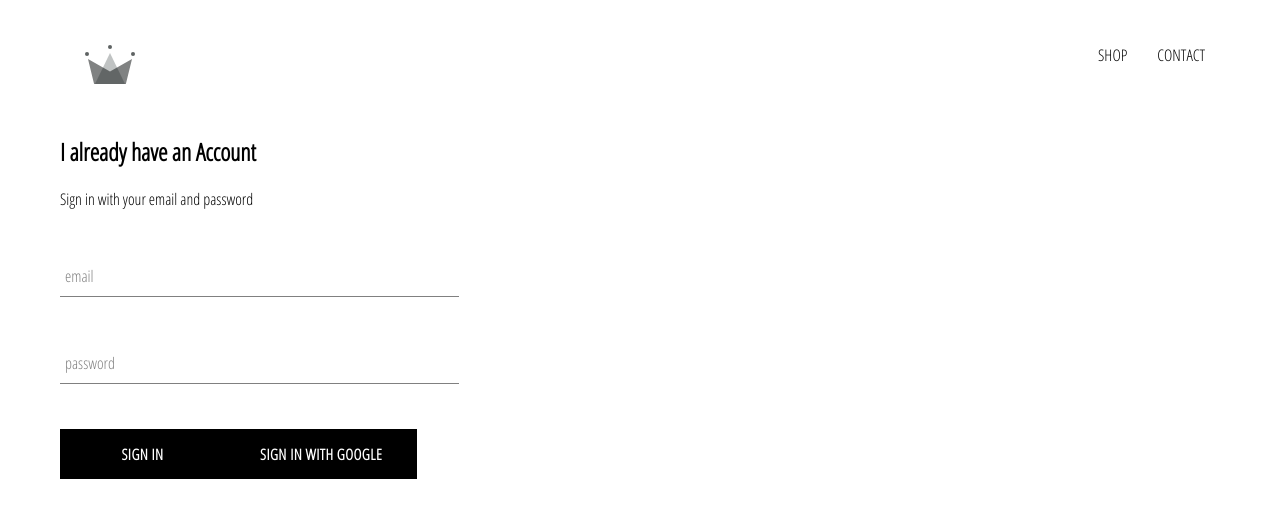
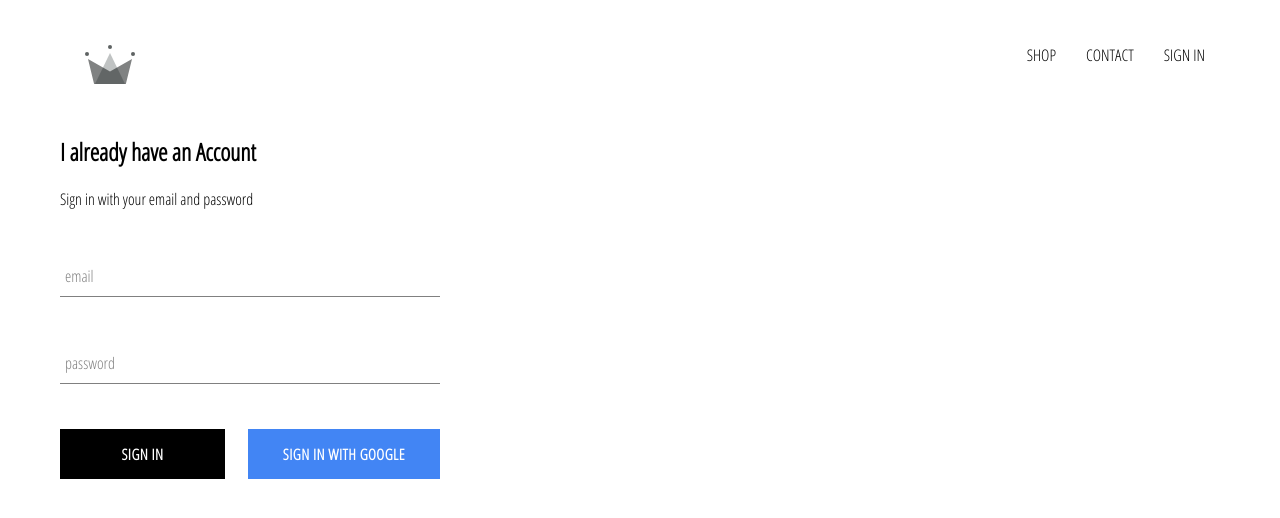
Before and after one commit to Marlrus/ts-react-ecommerce-project, a React (Create React App) app: page /signin in a window 1280 px wide. Shown: the top 518 px of the page. Built offline with nearby package versions, Linux system fonts and the light colour scheme; no server answers.

Commit message:
Created auth logic, added custom buttons for sign-in and sign-out, finished sign-in component styling

```diff
--- a/src/App.css
+++ b/src/App.css
@@ -7,3 +7,7 @@ a {
    text-decoration: none;
    color: black;
 }
+
+* {
+   box-sizing: border-box;
+}
--- a/src/App.tsx
+++ b/src/App.tsx
@@ -7,11 +7,39 @@ import HomePage from './pages/homepage/homepage.component';
 import ShopPage from './pages/shop/shop.component';
 import SignInAndSignUpPage from './pages/sign-in-and-sign-up/sign-in-and-sign-up.component';
 import Header from './components/header/header.component';
+import { auth } from './firebase/firebase.utils';
 
-function App() {
+interface AppState {
+   currentUser: null | object;
+}
+
+class App extends React.Component<any, AppState> {
+   constructor(props: any) {
+      super(props);
+
+      this.state = {
+         currentUser: null,
+      };
+   }
+
+   unsubscribeFromAuth: null | Function = null;
+
+   componentDidMount() {
+      this.unsubscribeFromAuth = auth.onAuthStateChanged((user) => {
+         this.setState({ currentUser: user });
+
+         console.log(user);
+      });
+   }
+
+   componentWillUnmount() {
+      this.unsubscribeFromAuth!();
+   }
+
+   render() {
       return (
          <div>
-         <Header />
+            <Header currentUser={this.state.currentUser} />
             <Switch>
                <Route exact path='/' component={HomePage} />
                <Route exact path='/shop' component={ShopPage} />
@@ -24,5 +52,6 @@ function App() {
          </div>
       );
    }
+}
 
 export default App;
--- a/src/components/custom-button/custom-button.component.tsx
+++ b/src/components/custom-button/custom-button.component.tsx
@@ -4,15 +4,22 @@ import './custom-button.styles.scss';
 
 interface CustomButtonProps {
    children: React.ReactNode;
+   isGoogleSignIn?: boolean;
    type?: 'button' | 'submit' | 'reset';
    onClick?: () => Promise<firebase.auth.UserCredential>;
 }
 
 const CustomButton: React.FC<CustomButtonProps> = ({
    children,
+   isGoogleSignIn,
    ...otherProps
 }) => (
-   <button className='custom-button' {...otherProps}>
+   <button
+      className={`custom-button ${
+         isGoogleSignIn ? 'google-sign-in' : ''
+      }`}
+      {...otherProps}
+   >
       {children}
    </button>
 );
--- a/src/components/custom-button/custom-button.styles.scss
+++ b/src/components/custom-button/custom-button.styles.scss
@@ -19,4 +19,14 @@
       color: black;
       border: 1px solid black;
    }
+
+   &.google-sign-in {
+      background-color: #4285f4;
+      color: white;
+
+      &:hover {
+         background-color: #357ae8;
+         border: none;
+      }
+   }
 }
--- a/src/components/header/header.component.tsx
+++ b/src/components/header/header.component.tsx
@@ -1,11 +1,17 @@
 import React from 'react';
 import { Link } from 'react-router-dom';
+
+import { auth } from '../../firebase/firebase.utils';
 
 import { ReactComponent as Logo } from '../../assets/crown.svg';
 
 import './header.styles.scss';
 
-const Header: React.FC = () => (
+interface HeaderProps {
+   currentUser: null | object;
+}
+
+const Header: React.FC<HeaderProps> = ({ currentUser }) => (
    <div className='header'>
       <Link className='logo-container' to='/'>
          <Logo className='logo' />
@@ -17,6 +23,15 @@ const Header: React.FC = () => (
          <Link className='option' to='/contact'>
             CONTACT
          </Link>
+         {currentUser ? (
+            <div className='option' onClick={() => auth.signOut()}>
+               SIGN OUT
+            </div>
+         ) : (
+            <Link className='option' to='/signin'>
+               SIGN IN
+            </Link>
+         )}
       </div>
    </div>
 );
--- a/src/components/header/header.styles.scss
+++ b/src/components/header/header.styles.scss
@@ -20,6 +20,7 @@
 
       .option {
          padding: 10px 15px;
+         cursor: pointer;
       }
    }
 }
--- a/src/components/sign-in/sign-in.component.tsx
+++ b/src/components/sign-in/sign-in.component.tsx
@@ -55,10 +55,15 @@ class SignIn extends React.Component<any, SignInState> {
                   handleChange={this.handleChange}
                   required
                />
-               <CustomButton type='submit'> Sign in </CustomButton>
-               <CustomButton onClick={signInWithGoogle}>
-                  Sign in with Google
-               </CustomButton>
+               <div className='button'>
+                  <CustomButton type='submit'> Sign in </CustomButton>
+                  <CustomButton
+                     onClick={signInWithGoogle}
+                     isGoogleSignIn
+                  >
+                     Sign in with Google
+                  </CustomButton>
+               </div>
             </form>
          </div>
       );
--- a/src/components/sign-in/sign-in.styles.scss
+++ b/src/components/sign-in/sign-in.styles.scss
@@ -1,9 +1,14 @@
 .sign-in {
-   width: 30vw;
+   width: 380px;
    display: flex;
    flex-direction: column;
 
    .title {
       margin: 10px;
    }
+
+   .button {
+      display: flex;
+      justify-content: space-between;
+   }
 }
```
Also changed, not shown: 07firebaseAndUserAuth.html (+29 -1 lines). Lines whose indentation alone changed are shown as unchanged.
